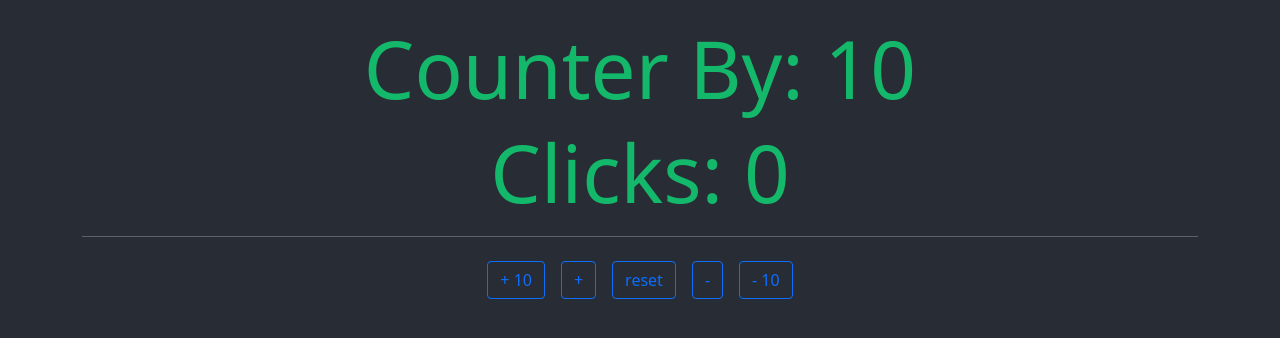
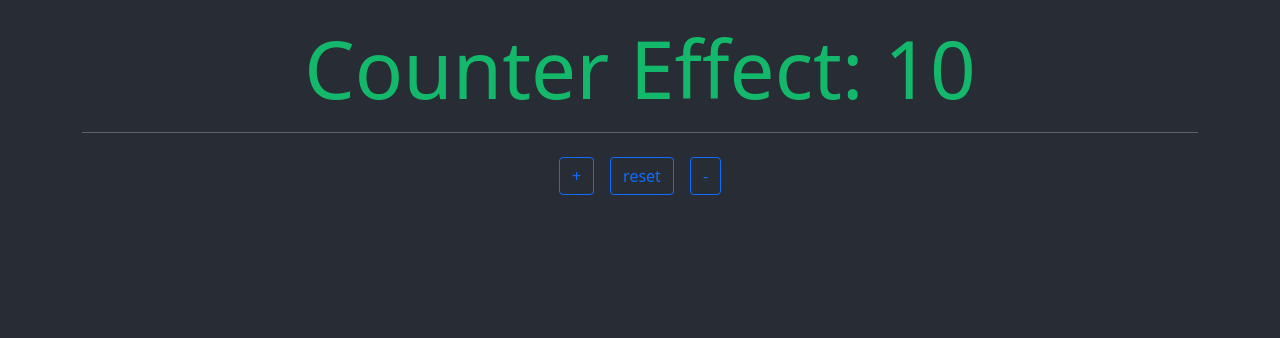
Before and after one commit to sonusbeat/01-react_basis, a React (Create React App) app: page / in a window 1280 px wide. Shown: the top 338 px of the page. Built offline with nearby package versions, Linux system fonts and the light colour scheme.

Commit message:
useEffect

```diff
--- /dev/null
+++ b/src/01-basis/Components/CounterEffect.tsx
@@ -0,0 +1,55 @@
+import { useEffect, useState } from "react";
+
+const CounterEffect = (): JSX.Element => {
+  const initialValue = 10;
+  const MAXIMUM_COUNT = 20;
+  const [ counter, setCounter ] = useState( initialValue );
+
+  useEffect(() => {
+    if (counter < 20) return undefined;
+
+    console.log(
+      "%cCounter reached maximum value",
+      "color: yellow; background-color: #111; padding: 5px;"
+    );
+
+  }, [ counter ]);
+
+  const handleIncrement = (): void => {
+    setCounter( previous => Math.min( previous + 1, MAXIMUM_COUNT ) );
+  };
+
+  const handleReset = (): void => {
+    setCounter( initialValue );
+  };
+
+  const handleDecrement = (): void => {
+    ( counter > 0 ) && setCounter( previous => previous - 1);
+  };
+
+  return (
+    <>
+      <h1 className="text-center green display-1">Counter Effect: { counter }</h1>
+      <hr />
+
+      <section className="text-center mt-4">
+        <button
+          className="btn btn-outline-primary"
+          onClick={ handleIncrement }
+        >+</button>
+
+        <button
+          className="btn btn-outline-primary mx-3"
+          onClick={ handleReset }
+        >reset</button>
+
+        <button
+          className="btn btn-outline-primary"
+          onClick={ handleDecrement }
+        >-</button>
+      </section>
+    </>
+  );
+};
+
+export default CounterEffect;
--- a/src/index.tsx
+++ b/src/index.tsx
@@ -3,14 +3,13 @@ import ReactDOM from 'react-dom';
 import reportWebVitals from './reportWebVitals';
 import 'bootstrap/dist/css/bootstrap.css';
 
-import Counter from './01-basis/Components/Counter';
-import CounterBy from './01-basis/Components/CounterBy';
 import './index.css';
+import CounterEffect from './01-basis/Components/CounterEffect';
 
 ReactDOM.render(
   <React.StrictMode>
     <>
-      <CounterBy />
+      <CounterEffect />
     </>
   </React.StrictMode>,
   document.getElementById('root')
```
